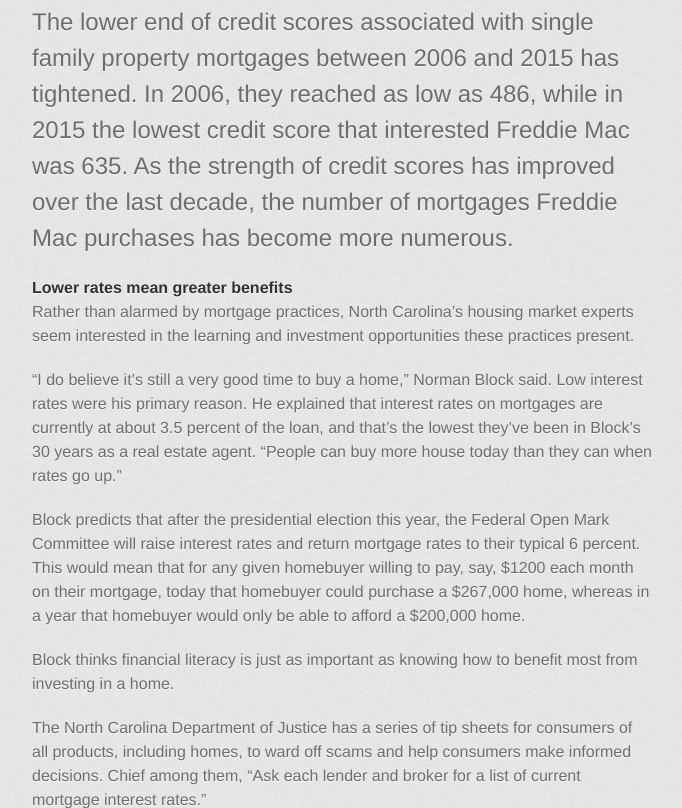
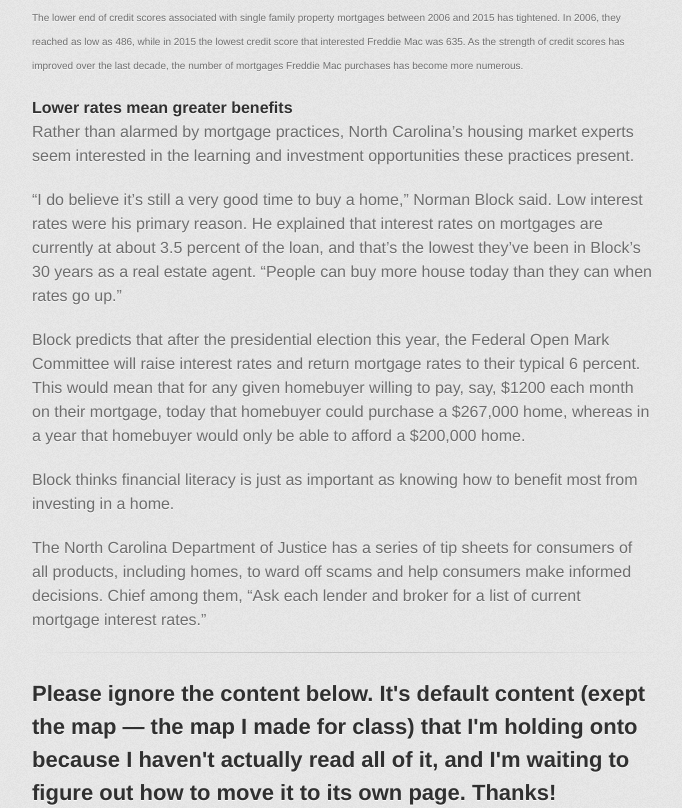
Before and after one commit to justinavasquez/justinavasquez.github.io, a plain HTML site: page index.html in a window 1280 px wide. Shown: the part 3326-4134 px from the top of the page, without its empty margins (298-980 px from the left). Drawn offline with Linux system fonts and the light colour scheme; a web font is replaced by a local one.

Commit message:
fig caption font size change - 3

```diff
--- a/index.html
+++ b/index.html
@@ -116,7 +116,7 @@ mortgages Freddie Mac purchased in 2014 the lowest credit score was 611. In 2015
 
   <iframe width="710.5" height="371" seamless frameborder="0" scrolling="no" src="https://docs.google.com/spreadsheets/d/1zlY226aweliK7y5tSwuOTouBdZB4Map_4AWeg1CsGWE/pubchart?oid=1188056136&amp;format=interactive"></iframe>
 
-  <figcaption><font size=5>The lower end of credit scores associated with single family property mortgages between 2006 and 2015 has tightened. In 2006, they reached as low as 486, while in 2015 the lowest credit score that interested Freddie Mac was 635. As the strength of credit scores has improved over the last decade, the number of mortgages Freddie Mac purchases has become more numerous.</font></figcaption>
+  <figcaption><font size=1>The lower end of credit scores associated with single family property mortgages between 2006 and 2015 has tightened. In 2006, they reached as low as 486, while in 2015 the lowest credit score that interested Freddie Mac was 635. As the strength of credit scores has improved over the last decade, the number of mortgages Freddie Mac purchases has become more numerous.</font></figcaption>
 <p>
 
 </p>
```
